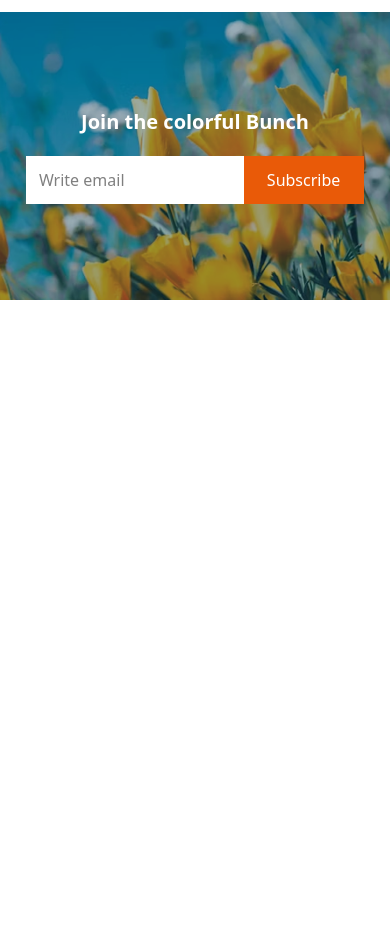
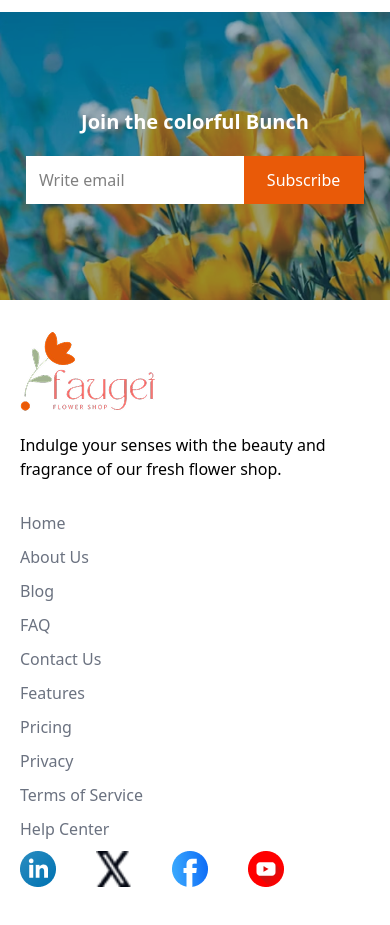
Before and after one commit to 4mahbubur4/Assignment-02, a plain HTML site: page index.html in a window 390 px wide. Shown: the part 4059-4984 px from the top of the page. Before the commit the page ends 4359 px from the top, so only its background shows below. Drawn offline with nearby package versions, Linux system fonts and the light colour scheme.

Commit message:
added a footer and complete responsive website with tailwind

```diff
--- a/index.html
+++ b/index.html
@@ -172,6 +172,45 @@
             </div>
         </section>
     </main>
+        <footer>
+        <div class="ml-[20px] mr-[20px] mb-[50px] flex flex-col md:flex-row md:justify-evenly">
+            <div class="flex flex-col mt-[30px]">
+                <div>
+                    <img src="assets/logo.png" alt="">
+                </div>
+                <div>
+                    <p class="text-[rgba(rgba(0,0,0,0.5))] mt-[20px] mb-[20px]">Indulge your senses with the beauty and fragrance of our fresh flower shop. </p>
+                </div>
+            </div>
 
+
+                 <div class="text-[rgba(107,114,128,1)] md:mt-[30px] " >
+                <ol>
+                    <li class="mt-[10px] mb[15px] "><a href="#">Home</a></li>
+                    <li class="mt-[10px] mb[15px] "> <a href="">About Us</a></li>
+                    <li class="mt-[10px] mb[15px]" ><a href="">Blog</a></li>
+                    <li class="mt-[10px] mb[15px] "><a href="">FAQ</a></li>
+                    <li class="mt-[10px] mb[15px] "><a href="">Contact Us</a></li>
+                </ol>
+            </div>
+            <div class="text-[rgba(107,114,128,1)] md:mt-[30px]">
+                 <ol>
+                    <li class="mt-[10px] mb[10px]"><a href="#">Features</a></li>
+                    <li class="mt-[10px] mb[15px]"><a href="">Pricing</a></li>
+                    <li class="mt-[10px] mb[15px]"><a href="">Privacy</a></li>
+                    <li class="mt-[10px] mb[15px]"><a href="">Terms of Service</a></li>
+                    <li class="mt-[10px] mb[15px]"><a href="">Help Center</a></li>
+                </ol>
+            </div>
+
+            <div class="flex justify-left gap-10 pt-[10px] md:mt-[80px]">
+                <img class="h-[36px] w-[36px]" src="assets/icon-linkedin.png" alt="">
+                <img class="h-[36px] w-[36px]" src="assets/icon-twitter.png" alt="">
+                <img class="h-[36px] w-[36px]" src="assets/icon-facebook.png" alt="">
+               <img class="h-[36px] w-[36px]" src="assets/icon-youtube.png" alt="">
+            </div>
+
+        </div>
+    </footer>
 </body>
 </html>
```
